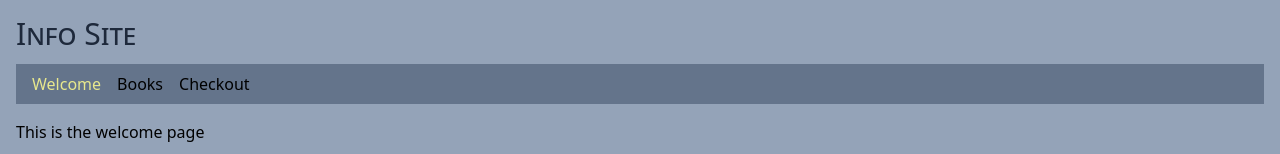
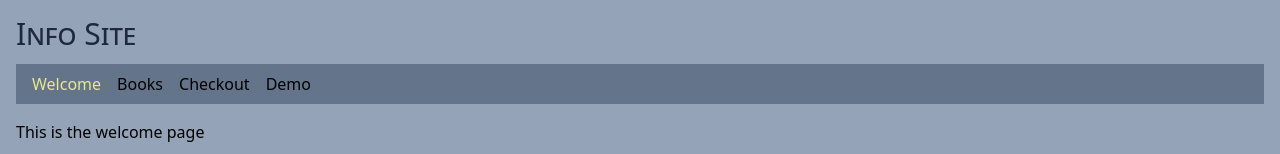
Before and after one commit to Yokosumi/vite-react-books-store, a React (Vite) app: page /welcome in a window 1280 px wide. Shown: the top 154 px of the page. Built offline with nearby package versions, Linux system fonts and the light colour scheme; no server answers.

Commit message:
demo page in

```diff
--- a/src/components/Nav.tsx
+++ b/src/components/Nav.tsx
@@ -13,6 +13,9 @@ export const Nav = () => {
 				<li>
 					<NavLink to="/checkout">Checkout</NavLink>
 				</li>
+				<li>
+					<NavLink to="/demo">Demo</NavLink>
+				</li>
 			</ul>
 		</nav>
 	);
--- a/src/main.tsx
+++ b/src/main.tsx
@@ -11,6 +11,7 @@ import { PageBooks } from "./pages/PageBooks.tsx";
 import { PageCheckout } from "./pages/PageCheckout.tsx";
 import { Page404 } from "./pages/Page404.tsx";
 import { AppProvider } from "./AppContext.tsx";
+import { PageDemo } from "./pages/PageDemo.tsx";
 
 const router = createBrowserRouter([
 	{
@@ -31,6 +32,10 @@ const router = createBrowserRouter([
 				element: <PageCheckout />,
 			},
 			{
+				path: "/demo",
+				element: <PageDemo />,
+			},
+			{
 				path: "/",
 				element: <Navigate to="/welcome" replace />,
 			},
--- /dev/null
+++ b/src/pages/PageDemo.tsx
@@ -0,0 +1,7 @@
+export const PageDemo = () => {
+	return (
+		<>
+			<p>this is the demo page</p>
+		</>
+	);
+};
```
